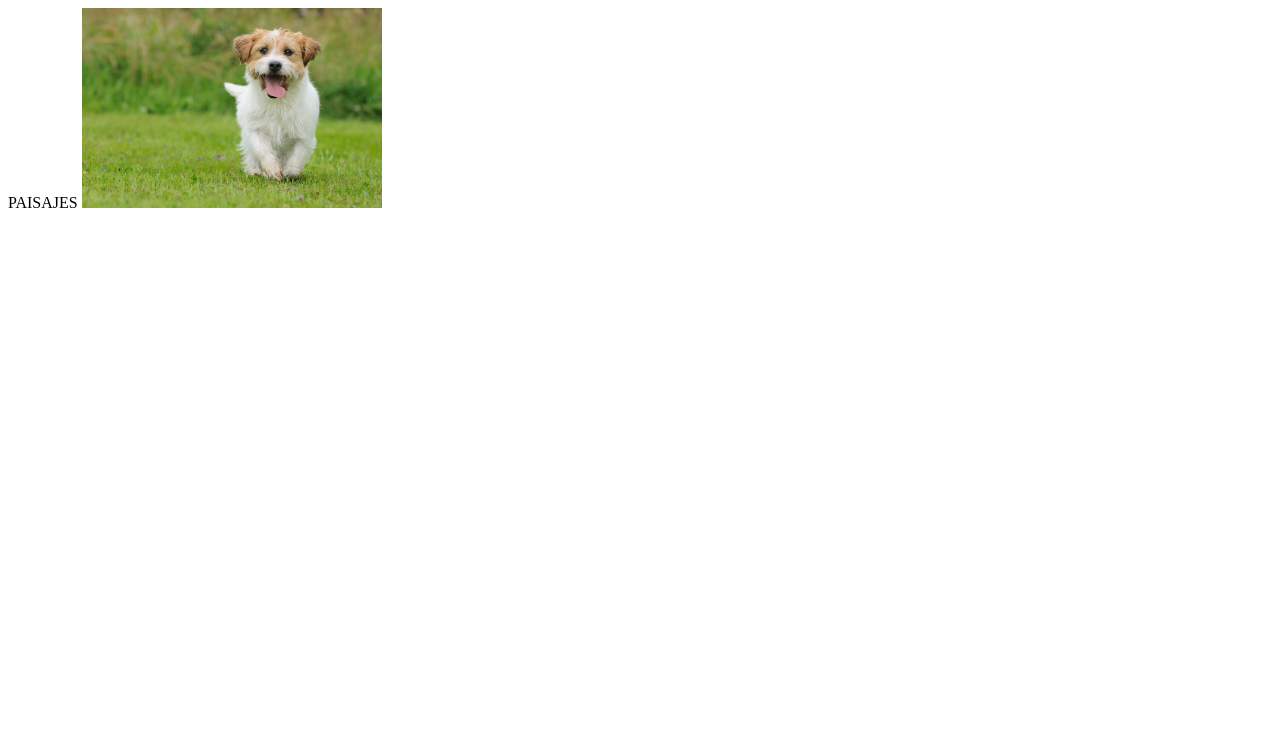
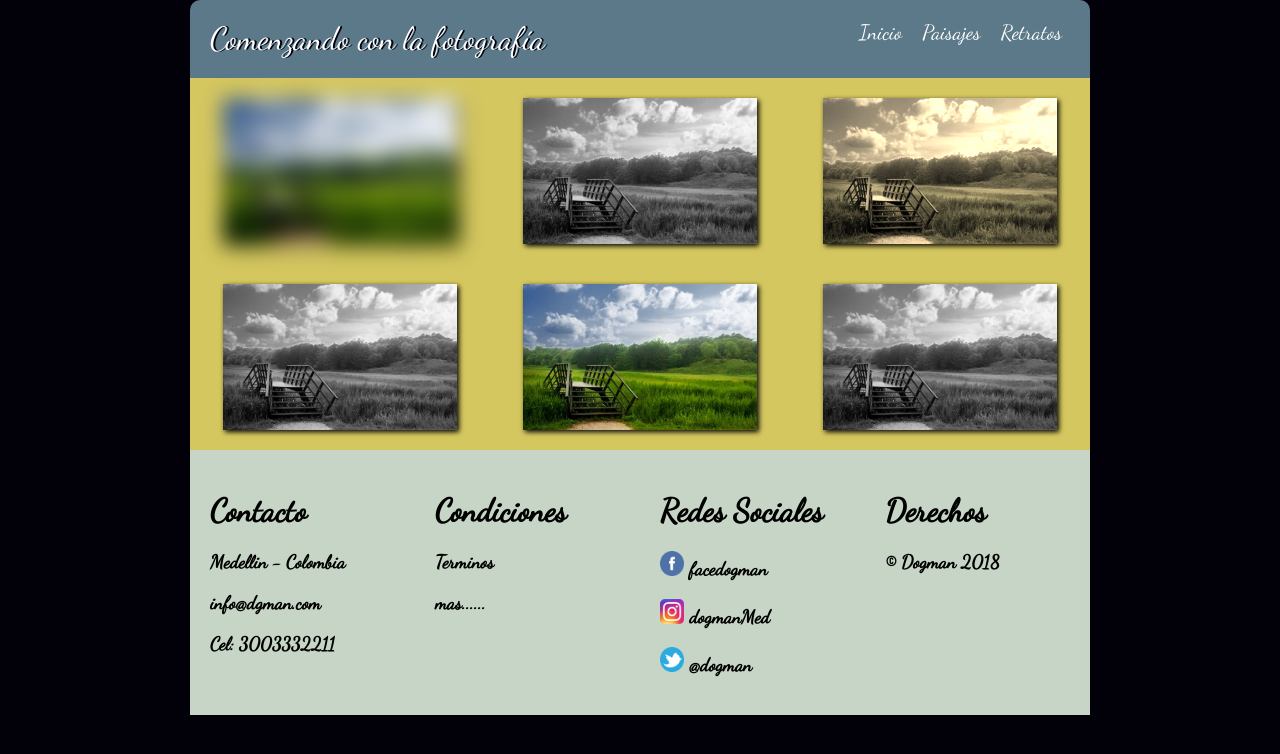
Before and after one commit to lcadavid1010/EntregaFinalCss, a plain HTML site: page paisajes.html in a window 1280 px wide. Drawn offline with Linux system fonts and the light colour scheme.

Commit message:
version Final v1

```diff
--- a/css/estilos.css
+++ b/css/estilos.css
@@ -19,8 +19,8 @@ body img{
   display: flex;
   flex-flow: row wrap;
   width: 900px;
-
-
+  animation-name: ani_container;
+  animation-duration: 4s;
   }
 
   .container div{
@@ -41,10 +41,9 @@ body img{
 
 
 .c2{
-  display: flex;
   background: #82c3a6;
   width: 100%;
-  justify-content: center;
+
 }
 
 .c3{
@@ -86,6 +85,7 @@ body img{
   font-size: 2em;
   text-shadow: 2px 0px  #02010a;
   width: 50%;
+
 }
 
 nav a{
@@ -98,8 +98,9 @@ nav a{
 
 
 #perro1{
-  display: flex;
-  width: 90%;
+  display:block;
+  width: 75%;
+  margin:auto;
 }
 
 #perro2{
@@ -149,23 +150,70 @@ width: 1.3em;
 
 }
 
+.foto {
+
+  width: 33.33%;
+  background: #d5c75f;
+
+}
+
+.foto img{
+  display: block;
+  width: 90%;
+  margin: auto;
+}
+
+.f1 img{
+  filter: blur(10px);
+}
+
+.f2 img, .f4 img, .f6 img{
+  filter: grayscale(100%);
+}
+
+.f3 img{
+  filter: sepia(90%);
+}
+
 
 @media (max-width: 900px){
-  .c3, .c4, .c6, .c7, .c8, .c9{
+  .c3, .c4, .c6, .c7, .c8, .c9, .foto{
     width: 100%;
     font-size: 1.3em;
   }
   nav, #logo{
     display: flex;
     width: 100%;
-
-
   }
 
   .c1{
     flex-wrap: wrap;
   }
 
+}
 
+@-webkit-keyframes ani_container {
+  0%{
+    margin-top: 150%;
+  }
+  60%{
+    margin-top: -5%;
+  }
+  100%{
+    margin-top: 0%;
+  }
 
 }
+
+@-moz-keyframes ani_container {
+  0%{
+    margin-top: 150%;
+  }
+  60%{
+    margin-top: -5%;
+  }
+  100%{
+    margin-top: 0%;
+  }
+
+}
--- a/paisajes.html
+++ b/paisajes.html
@@ -1,12 +1,81 @@
 <!DOCTYPE html>
 <html>
   <head>
-    <meta charset="utf-8">
+    <link rel="stylesheet" href="css/estilos.css">
+  	<meta charset="utf-8">
+  	<meta name="viewport" content="width=device-width, initial-scale=1.0">
+    <link href="https://fonts.googleapis.com/css?family=Dancing+Script" rel="stylesheet">
     <title></title>
   </head>
   <body>
-    PAISAJES
+    <div class="container">
 
-    <a href="retratos.html"><img src="image/img2.jpg" border="0" width="300px"> </img> </a>
+        <div class="c1">
+
+            <logo id="logo">Comenzando con la fotografía</logo>
+
+
+            <nav>
+              <a href="index.html">Inicio</a>
+              <a href="paisajes.html">Paisajes</a>
+              <a href="retratos.html">Retratos</a>
+            </nav>
+
+        </div>
+
+        <div class="foto f1">
+          <img src="image\img6.jpg" alt="">
+        </div>
+        <div class="foto f2">
+          <img src="image\img6.jpg" alt="">
+        </div>
+        <div class="foto f3">
+          <img src="image\img6.jpg" alt="">
+        </div>
+
+        <div class="foto f4">
+          <img src="image\img6.jpg" alt="">
+        </div>
+        <div class="foto f5">
+          <img src="image\img6.jpg" alt="">
+        </div>
+        <div class="foto f6">
+          <img src="image\img6.jpg" alt="">
+        </div>
+
+
+
+
+          <div class="c6">
+
+
+            <h1>Contacto</h1>
+            <h3>Medellin - Colombia</h3>
+            <h3>info@dgman.com</h3>
+            <h3>Cel: 3003332211</h3>
+          </div>
+          <div class="c7">
+            <h1>Condiciones</h1>
+            <h3>Terminos</h3>
+            <h3>mas......</h3>
+
+          </div>
+          <div class="c8">
+            <h1>Redes Sociales</h1>
+
+            <h3><img id="sociaMedia" src="icons/facebook.png" alt=""> facedogman</h3>
+            <h3><img id="sociaMedia" src="icons/app-icon2.png" alt=""> dogmanMed</h3>
+            <h3><img id="sociaMedia" src="icons/twitter-icon.png" alt=""> @dogman</h3>
+          </div>
+          <div class="c9">
+            <h1>Derechos</h1>
+            <h3>© Dogman 2018</h3>
+
+          </div>
+
+
+
+
+    </div>
   </body>
 </html>
```
Also changed, not shown: retratos.html (+73 -2 lines), image/img6.jpg (added).
